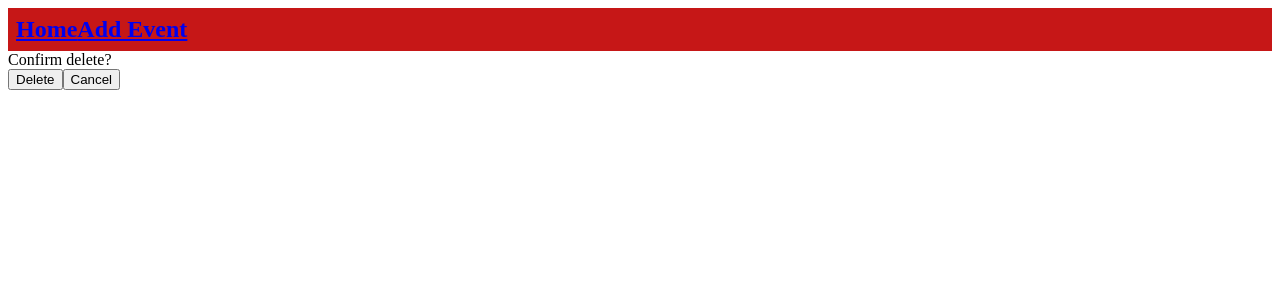
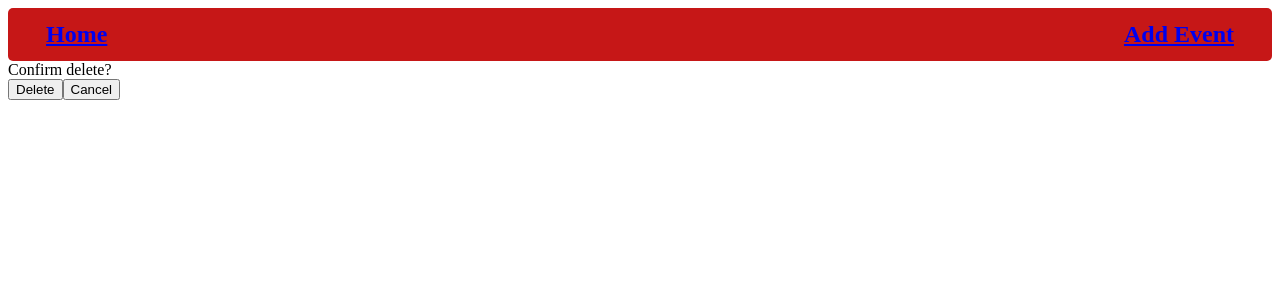
Before and after one commit to martinbago22/freestyle_mern_stack, a React (Vite) app in the folder client/: page /delete/1 in a window 1280 px wide. Shown: the top 300 px of the page. Built offline with nearby package versions, Linux system fonts and the light colour scheme.

Commit message:
correct navbar design

```diff
--- a/client/src/Layout/Layout.css
+++ b/client/src/Layout/Layout.css
@@ -3,10 +3,23 @@
   padding: 0;
   list-style-type: none;
   display: flex;
+  width: 100%;
+  justify-content: space-between;
+  border-radius: 5px;
   align-items: center;
   padding: 0.5rem;
   background-color: rgb(198, 23, 23);
   color: white;
   font-size: 1.5rem;
   font-weight: bold;
+  text-decoration: none;
 }
+
+.Layout nav li{
+  margin: 5px 30px;
+}
+
+a:visited {
+  color: rgb(248, 248, 248);
+  text-decoration: none;
+}
```
